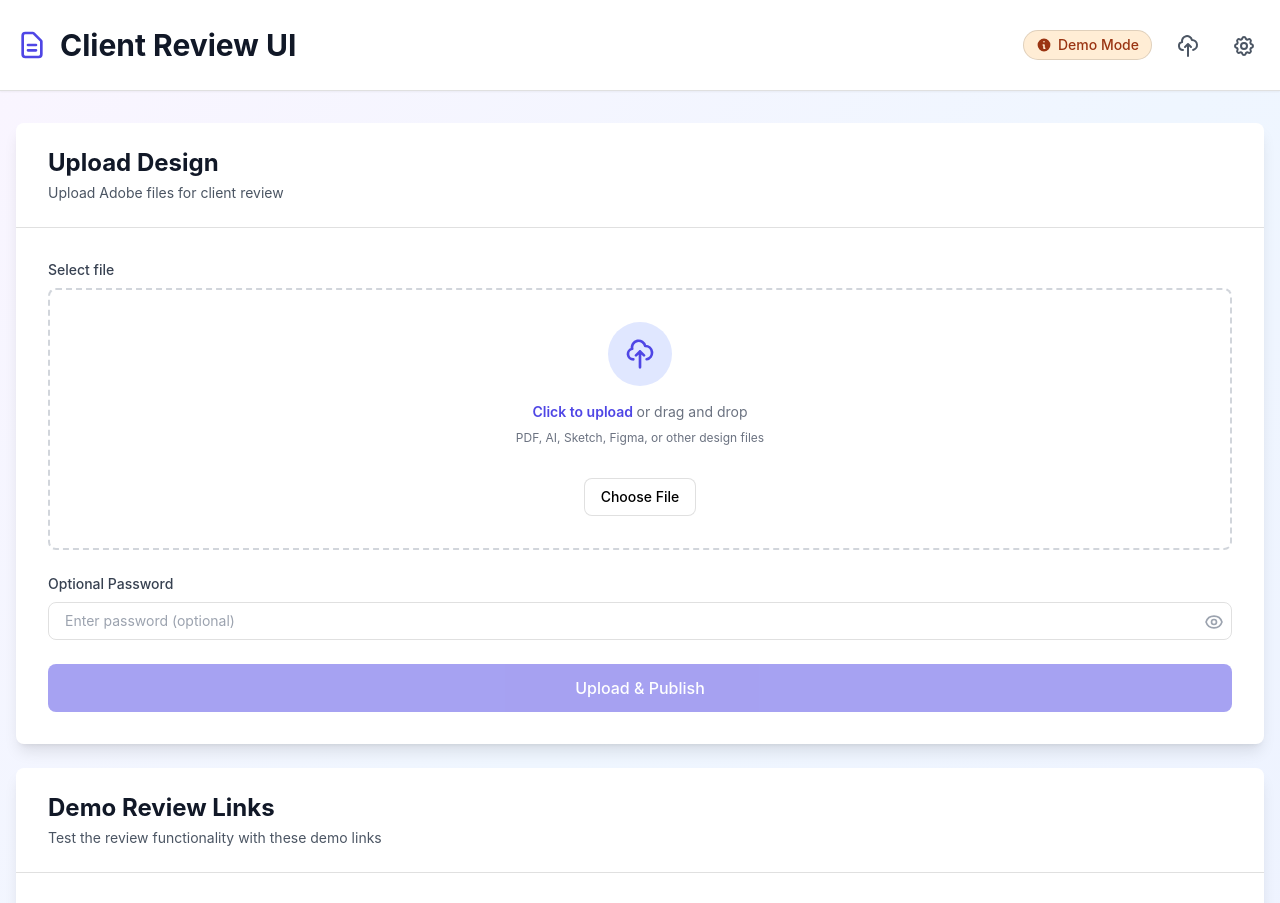
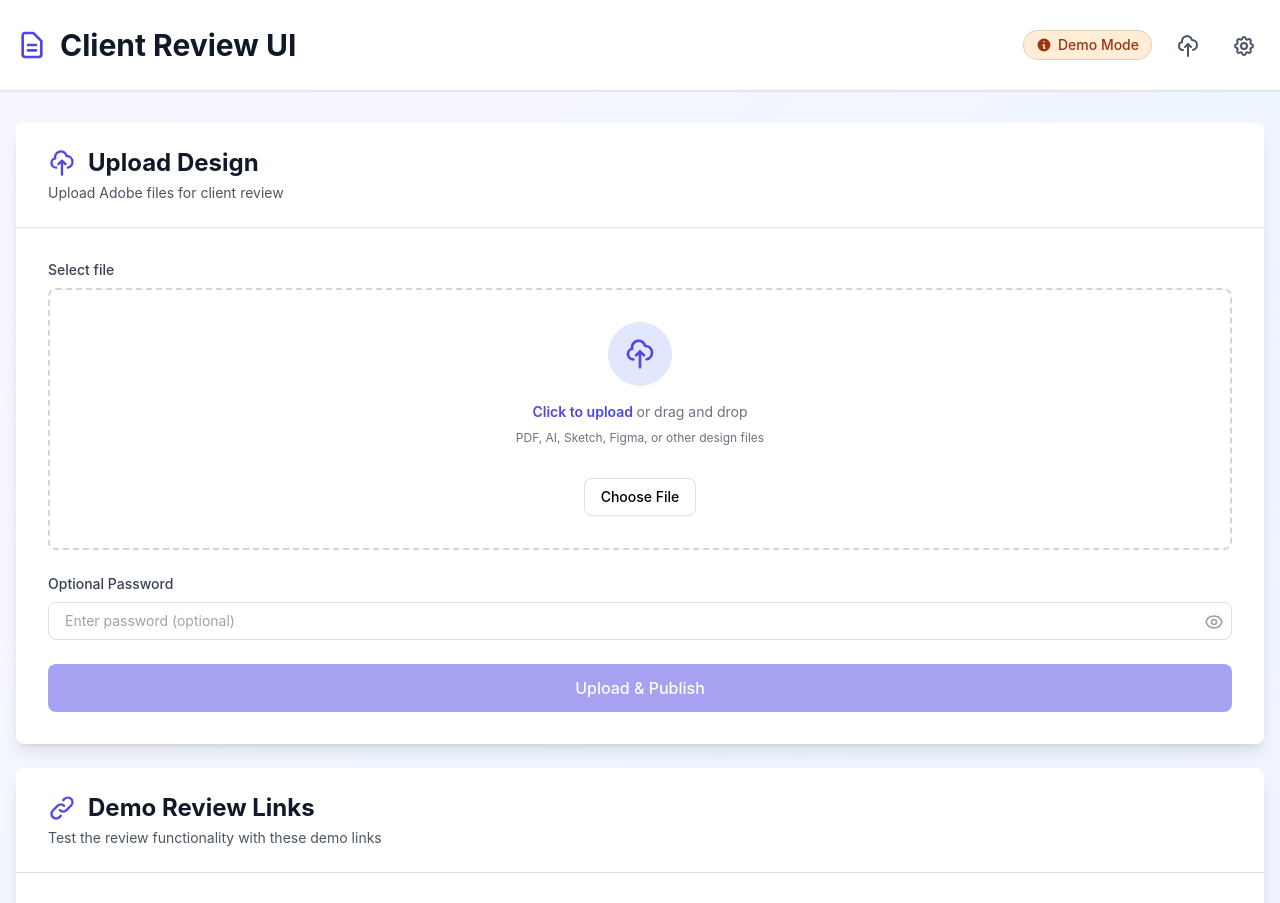
Before and after one commit to adamstavely/client-review-ui, a Vue app: page / in a window 1280 px wide. Shown: the top 903 px of the page. Built offline with nearby package versions, Linux system fonts and the light colour scheme.

Commit message:
Add icons to section headers (Upload Design, Demo Review Links, and Admin Dashboard)

```diff
--- a/src/views/AdminDashboard.vue
+++ b/src/views/AdminDashboard.vue
@@ -2,7 +2,12 @@
   <div class="space-y-6">
     <div class="bg-white rounded-lg shadow-lg">
       <div class="border-b border-gray-200 px-8 py-6">
-        <h2 class="text-2xl font-bold text-gray-900">Admin Dashboard</h2>
+        <div class="flex items-center gap-3">
+          <svg class="w-7 h-7 text-indigo-600" fill="none" stroke="currentColor" viewBox="0 0 24 24">
+            <path stroke-linecap="round" stroke-linejoin="round" stroke-width="2" d="M9 19v-6a2 2 0 00-2-2H5a2 2 0 00-2 2v6a2 2 0 002 2h2a2 2 0 002-2zm0 0V9a2 2 0 012-2h2a2 2 0 012 2v10m-6 0a2 2 0 002 2h2a2 2 0 002-2m0 0V5a2 2 0 012-2h2a2 2 0 012 2v14a2 2 0 01-2 2h-2a2 2 0 01-2-2z" />
+          </svg>
+          <h2 class="text-2xl font-bold text-gray-900">Admin Dashboard</h2>
+        </div>
         <p class="text-sm text-gray-600 mt-1">Manage design links and batch operations</p>
       </div>
       <div class="p-8">
--- a/src/views/UploadPage.vue
+++ b/src/views/UploadPage.vue
@@ -3,7 +3,12 @@
     <!-- Upload Card -->
     <div class="bg-white rounded-lg shadow-lg">
       <div class="border-b border-gray-200 px-8 py-6">
-        <h2 class="text-2xl font-bold text-gray-900">Upload Design</h2>
+        <div class="flex items-center gap-3">
+          <svg class="w-7 h-7 text-indigo-600" fill="none" stroke="currentColor" viewBox="0 0 24 24">
+            <path stroke-linecap="round" stroke-linejoin="round" stroke-width="2" d="M7 16a4 4 0 01-.88-7.903A5 5 0 1115.9 6L16 6a5 5 0 011 9.9M15 13l-3-3m0 0l-3 3m3-3v12" />
+          </svg>
+          <h2 class="text-2xl font-bold text-gray-900">Upload Design</h2>
+        </div>
         <p class="text-sm text-gray-600 mt-1">Upload Adobe files for client review</p>
       </div>
       <div class="p-8">
@@ -28,7 +33,12 @@
     <!-- Demo Links Card -->
     <div class="bg-white rounded-lg shadow-lg">
       <div class="border-b border-gray-200 px-8 py-6">
-        <h2 class="text-2xl font-bold text-gray-900">Demo Review Links</h2>
+        <div class="flex items-center gap-3">
+          <svg class="w-7 h-7 text-indigo-600" fill="none" stroke="currentColor" viewBox="0 0 24 24">
+            <path stroke-linecap="round" stroke-linejoin="round" stroke-width="2" d="M13.828 10.172a4 4 0 00-5.656 0l-4 4a4 4 0 105.656 5.656l1.102-1.101m-.758-4.899a4 4 0 005.656 0l4-4a4 4 0 00-5.656-5.656l-1.1 1.1" />
+          </svg>
+          <h2 class="text-2xl font-bold text-gray-900">Demo Review Links</h2>
+        </div>
         <p class="text-sm text-gray-600 mt-1">Test the review functionality with these demo links</p>
       </div>
       <div class="p-8">
```
